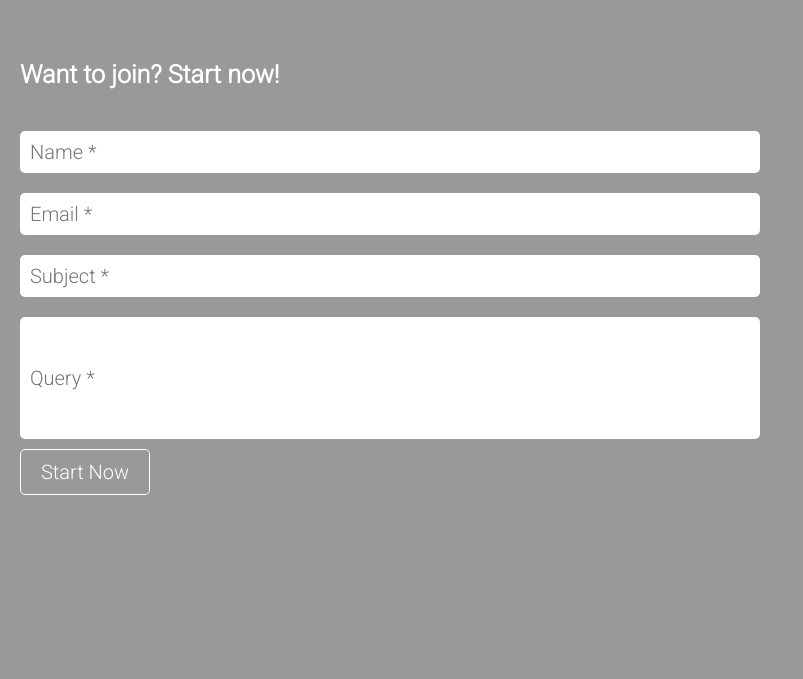
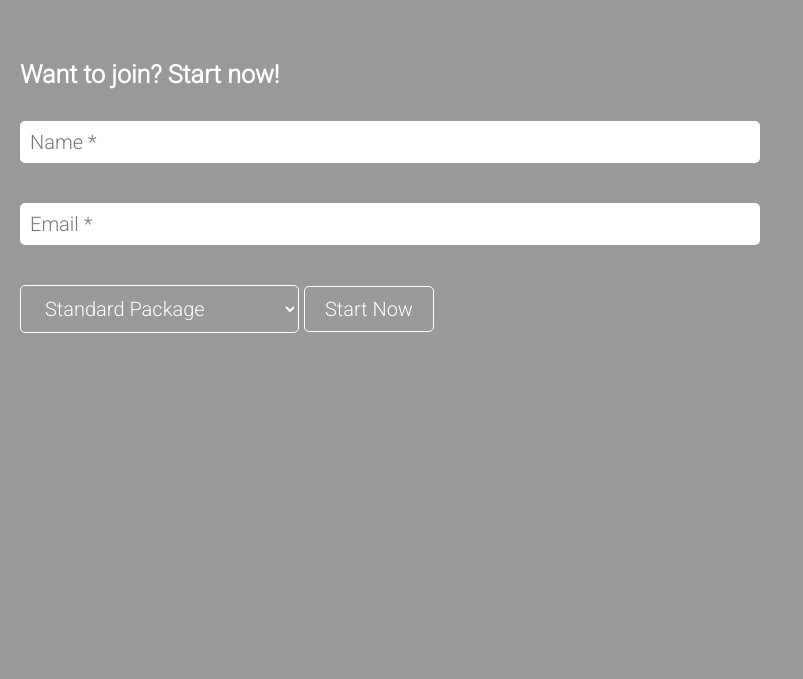
Before and after one commit to guyus15/crypto-logistics-website, a Flask app: page /start-now in a window 1280 px wide. Shown: the part 80-759 px from the top of the page, without its empty margins (0-803 px from the left). Run offline with Flask 2, Linux system fonts and the light colour scheme; parts of the project's set-up code (start-up, migrations or seed data) failed here and were passed over.

Commit message:
updated some elements#

```diff
--- a/app.py
+++ b/__init__.py
@@ -21,4 +21,4 @@ def start_now():
   return render_template("start-now.html")
 
 if __name__ == "__main__":
-  app.run(debug=True)
+  app.run(debug)
--- a/static/styles.css
+++ b/static/styles.css
@@ -197,7 +197,7 @@ nav {
 }
 
 .user-form input[type='text']{
-  margin: 10px 0 10px 0;
+  margin: 0 0 40px 0;
   color:#222;
   background-color: white;
   font-family: 'Roboto', sans-serif;
@@ -234,6 +234,22 @@ nav {
 .user-form input[type='submit']:hover {
   color:#999;
   background-color: white;
+}
+
+.user-form select {
+  background: none;
+  font-family: 'Roboto', sans-serif;
+  color:white;
+  border:1px solid white;
+  border-radius: 5px;
+  font-size: 20px;
+  padding: 10px 20px 10px 20px;
+}
+
+.user-form select option {
+  font-family: 'Roboto', sans-serif;
+
+  color:black;
 }
 
 @media only screen and (max-width: 1600px) {
--- a/templates/contact.html
+++ b/templates/contact.html
@@ -4,10 +4,10 @@
 <div class="contact-container">
   <p class="contact-title">Got a question? We're here to help!</p>
   <form class="user-form" action="/submit-query" method="POST">
-    <input class="form-input" type="text" name="first-name" placeholder="Name *"><br>
+    <input class="form-input" type="text" name="name" placeholder="Name *"><br>
     <input class="form-input" type="text" name="email" placeholder="Email *"><br>
     <input class="form-input" type="text" name="subject" placeholder="Subject *"><br>
-    <input class="form-input" type="textarea" name="first-name" placeholder="Query *"><br>
+    <input class="form-input" type="textarea" name="query" placeholder="Query *"><br>
     <input type="submit" value="Submit">
   </form>
 </div>
--- a/templates/layout.html
+++ b/templates/layout.html
@@ -6,6 +6,7 @@
   <meta name="viewport" content="width=device-width, initial-scale=1.0">
 
   <link rel="stylesheet" href="{{ url_for('static', filename='styles.css') }}">
+  <link rel="favicon" href="#">
 
   <title>Crypto Logistics</title>
 </head>
--- a/templates/main-layout.html
+++ b/templates/main-layout.html
@@ -6,6 +6,7 @@
   <meta name="viewport" content="width=device-width, initial-scale=1.0">
 
   <link rel="stylesheet" href="{{ url_for('static', filename='styles.css') }}">
+  <link rel="favicon" href="#">
 
   <title>Crypto Logistics</title>
 </head>
@@ -61,7 +62,7 @@
             </div>
           </div>
           <div class="option">
-            <p class="option-title">Full-Mentorship</p>
+            <p class="option-title">Full-Mentorship Package</p>
             <p class="option-description">Long & Short Term Trading</p>
             <hr class="option-row">
             <ul class="option-features">
--- a/templates/start-now.html
+++ b/templates/start-now.html
@@ -4,10 +4,13 @@
 <div class="start-now-container">
   <p class="start-now-title">Want to join? Start now!</p>
   <form class="user-form" action="/start-now">
-    <input class="form-input" type="text" name="first-name" placeholder="Name *"><br>
+    <input class="form-input" type="text" name="name" placeholder="Name *"><br>
     <input class="form-input" type="text" name="email" placeholder="Email *"><br>
-    <input class="form-input" type="text" name="subject" placeholder="Subject *"><br>
-    <input class="form-input" type="textarea" name="first-name" placeholder="Query *"><br>
+    <select id="items">
+      <option value="item-1">Standard Package</option>
+      <option value="item-2">Platinum Package</option>
+      <option value="item-3">Full-Mentorship Package</option>
+    </select>
     <input type="submit" value="Start Now">
   </form>
 </div>
```
